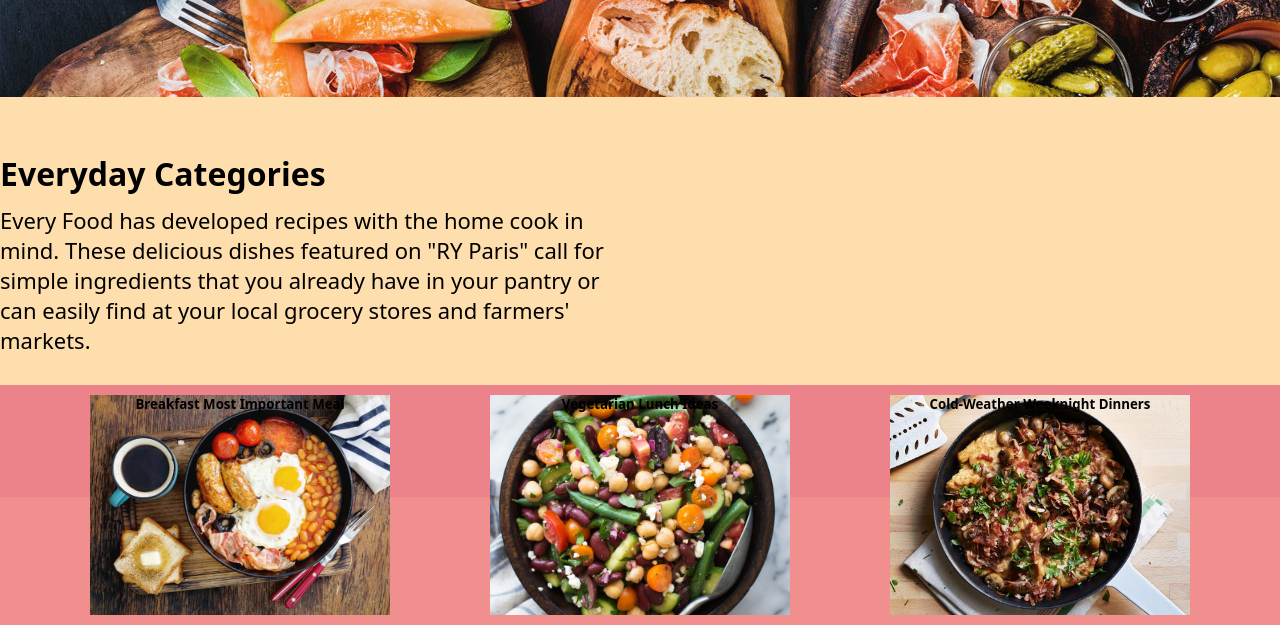
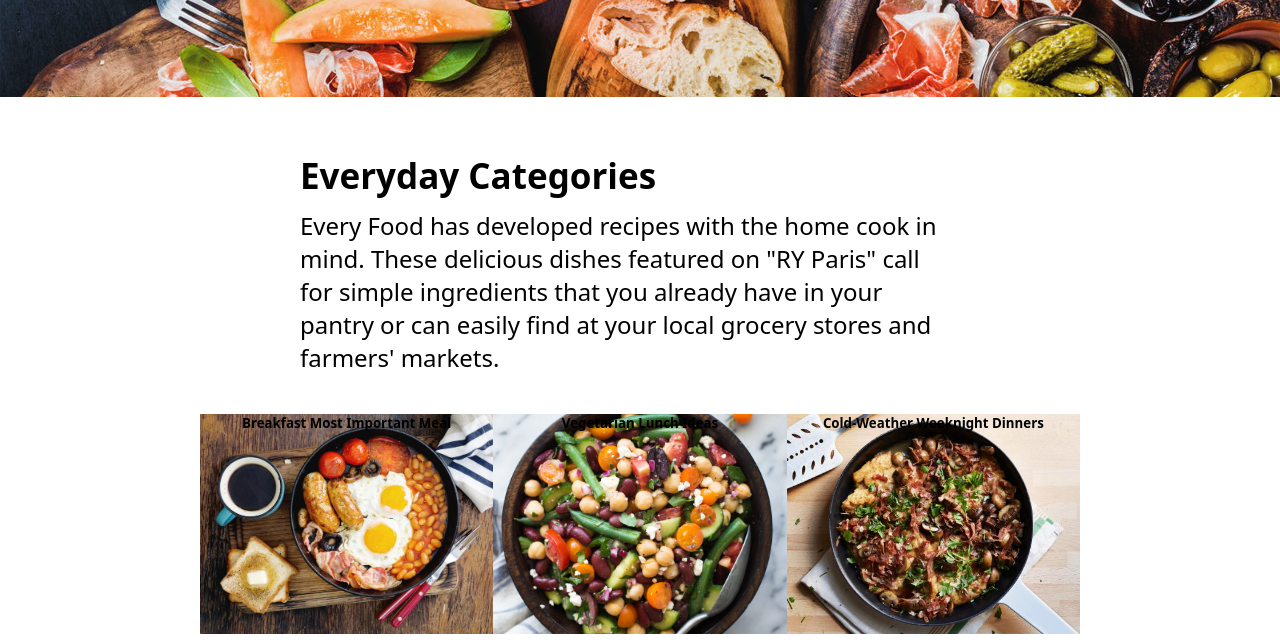
Before and after one commit to LuisaMOspina/mtech19parisproj, a plain HTML site: page index.html in a window 1280 px wide. Shown: the part 667-1311 px from the top of the page. Drawn offline with Linux system fonts and the light colour scheme.

Commit message:
done first mini sec

```diff
--- a/css/style.css
+++ b/css/style.css
@@ -75,7 +75,7 @@ header ul li:last-of-type{
 }
 
 .miniSect{
-    background-color:rgb(221, 160, 221);
+    background-color:rgba(221, 160, 221, 0);
     width:100%;
     height:50vh;
 }
@@ -83,34 +83,36 @@ header ul li:last-of-type{
 .miniT{
     width:100%;
     height:auto;
-    background-color:navajowhite;
+    background-color:rgba(255, 222, 173, 0);
 }
 
 .miniTitle{
     background-color:rgba(102, 205, 171, 0);
     width:50%;
     padding:55px 0 10px 0;
+    margin-left:300px;
 }
 
 .miniTitle h2{
-    font-size:32px;
+    font-size:35px;
+    font-weight:800;
 }
 
 .miniHead{
     background-color:rgba(0, 139, 139, 0);
     width:50%;
     height:auto;
-    font-size:22px;
+    font-size:24px;
     padding-bottom:30px;
+    margin-left:300px;
 }
 
 .miniBoxCont{
     width:100%;
     padding:10px 0 10px 0;
-    background-color:rgba(240, 128, 128, 0.888);
+    background-color:rgba(240, 128, 128, 0);
     display:flex;
-    justify-content:center;
-    /*justify-content:space-around;*/
+    justify-content:space-around;
     text-align:center;
 }
 
@@ -125,13 +127,14 @@ header ul li:last-of-type{
 
 #brekky{
     background-image:url(../images/breakfast-ideas.jpg);
+    margin-left:200px;
 }
 
 #vegLunch{
     background-image:url(../images/vegetarian-ideas.jpg);
-    margin:0 100px 0 100px;
 }
 
 #dinner{
     background-image:url(../images/cold-weather-dinners.jpeg);
+    margin-right:200px;
 }
```
Also changed, not shown: index.html (+0 -1 lines).
